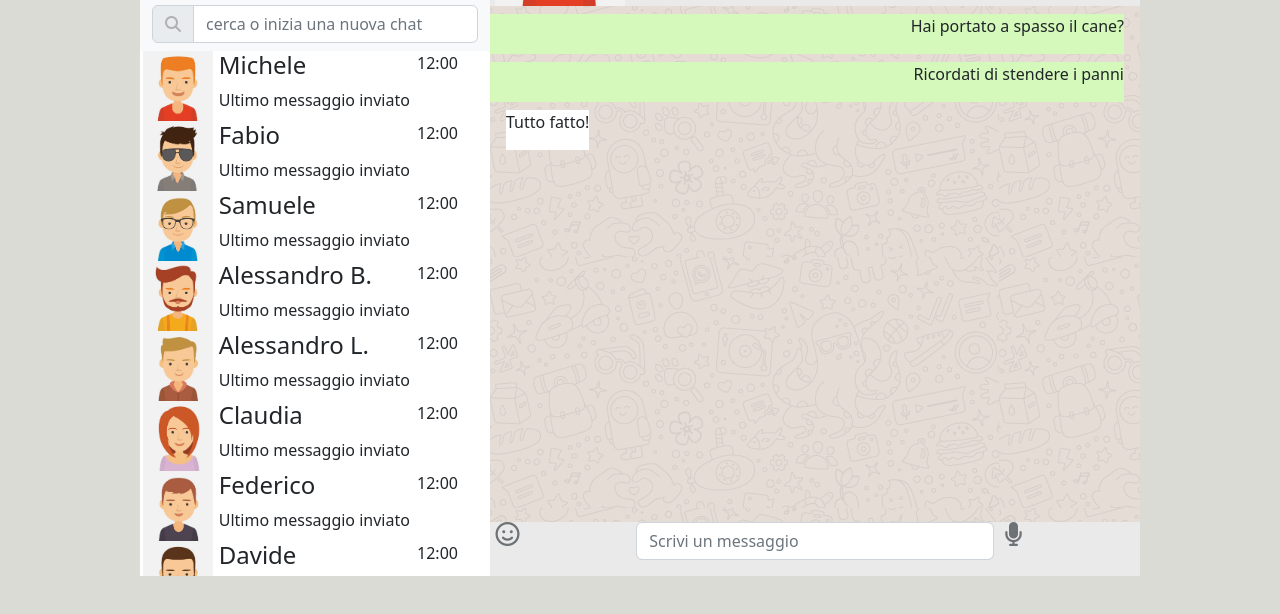
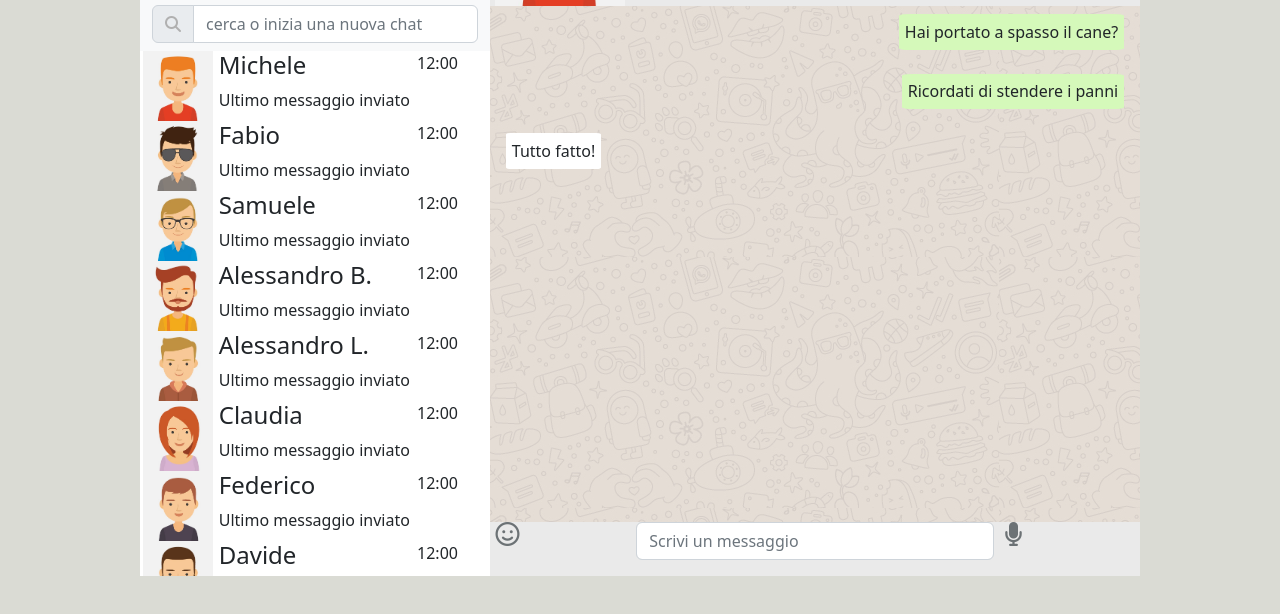
Before and after one commit to AndreaPiazza33/vue-boolzapp, a plain HTML site: page index.html in a window 1280 px wide. Shown: the part 174-788 px from the top of the page. Drawn offline with nearby package versions, Linux system fonts and the light colour scheme.

Commit message:
fix: fixed style of messages

```diff
--- a/CSS/style.css
+++ b/CSS/style.css
@@ -115,12 +115,13 @@
     flex-direction: column;
     flex-wrap: wrap;
     overflow-y: auto;
+    overflow-x: hidden;
     height: 100%;
 }
 /*messaggi chat attiva */
 .message-box{
     display: flex;
-    flex-direction: row;
+    flex-direction:column;
     flex-wrap: wrap;
 }
 .sent{
@@ -128,15 +129,26 @@
     flex-direction: row;
     justify-content: end;
     width: 100%;
+
+}
+.sent p{
+    padding: 0.3rem;
+    border: 1px solid hsl(94.29deg 84% 85.29%);
+    border-radius: 5%;
+    background-color: hsl(94.29deg 84% 85.29%);
     margin-top: 0.5rem;
     margin-right: 1rem;
-    background-color: hsl(94.29deg 84% 85.29%);
 }
 .received{
     display: flex;
     flex-direction: row;
     justify-content: start;
+}
+.received p{
+    padding: 0.3rem;
+    border: 1px solid hsl(0deg 0% 100%);
+    border-radius: 5%;
+    background-color: hsl(0deg 0% 100%);
     margin-top: 0.5rem;
     margin-left: 1rem;
-    background-color: hsl(0deg 0% 100%);
 }
```
